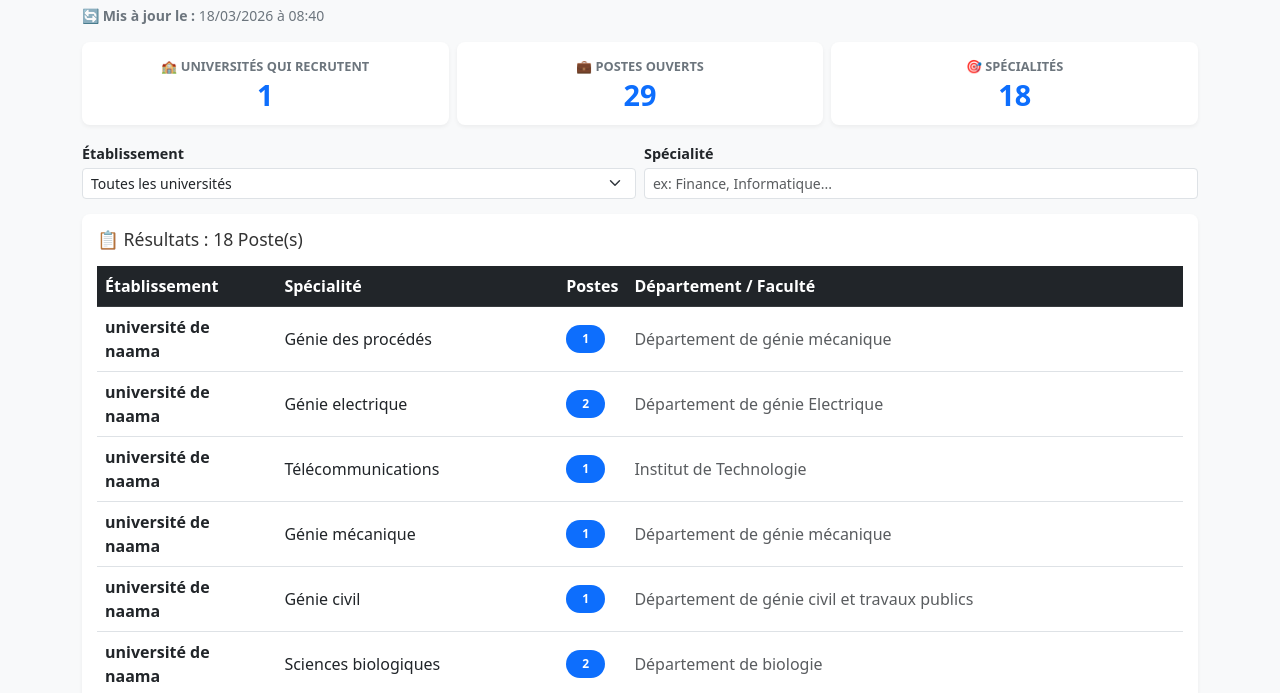
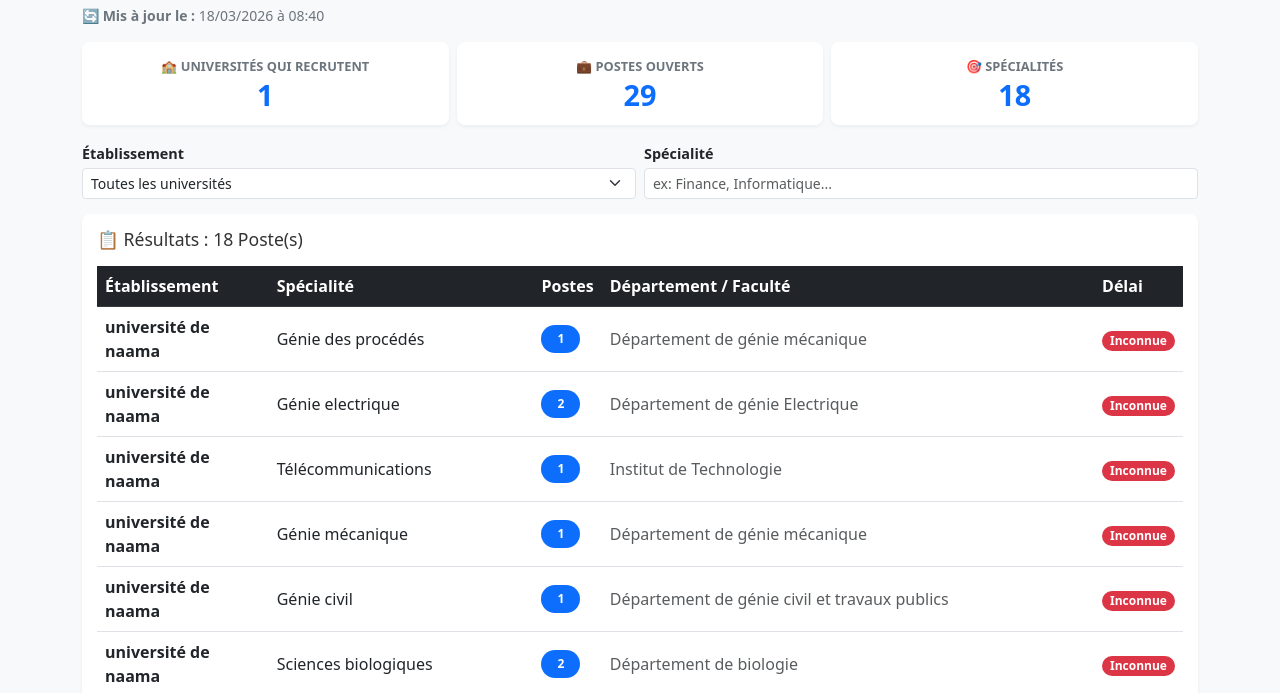
Before and after one commit to thebigzahi/tracker-recrutement-mesrs, a plain HTML site: page index.html in a window 1280 px wide. Shown: the part 107-800 px from the top of the page. Drawn offline with nearby package versions, Linux system fonts and the light colour scheme.

Commit message:
Update index.html

```diff
--- a/index.html
+++ b/index.html
@@ -110,6 +110,7 @@
                         <th>Spécialité</th>
                         <th>Postes</th>
                         <th>Département / Faculté</th>
+                        <th>Délai</th>
                     </tr>
                 </thead>
                 <tbody id="table-body">
@@ -195,6 +196,7 @@
                 <td data-label="Spécialité">${row.specialite}</td>
                 <td data-label="Postes"><span class="badge bg-primary rounded-pill px-3 py-2">${row.postes}</span></td>
                 <td data-label="Département" class="text-muted">${row.departement}</td>
+                <td data-label="Délai"><span class="badge bg-danger rounded-pill px-2 py-1">${row.date_limite || "Inconnue"}</span></td>
             `;
             tbody.appendChild(tr);
         });
```
